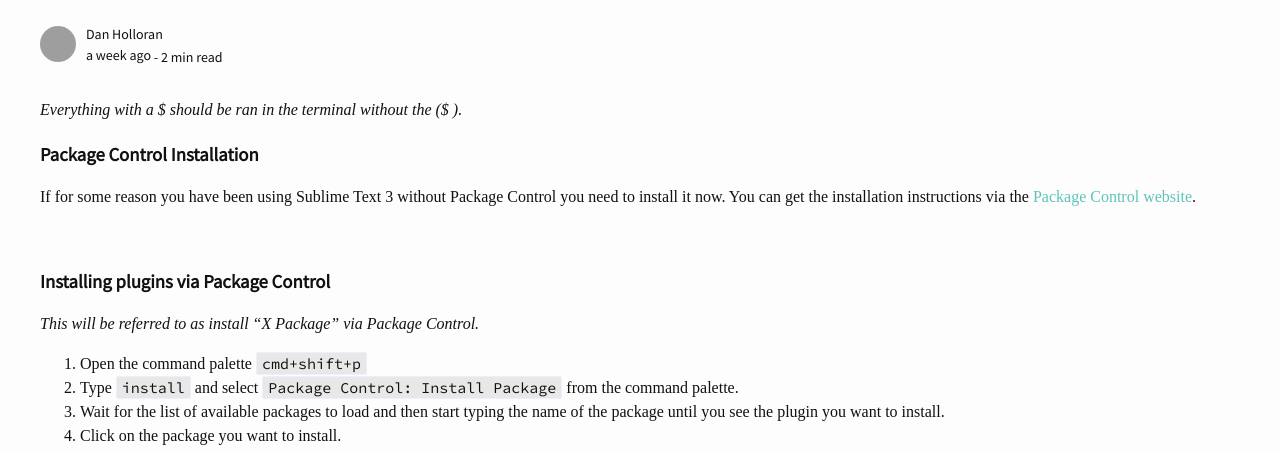
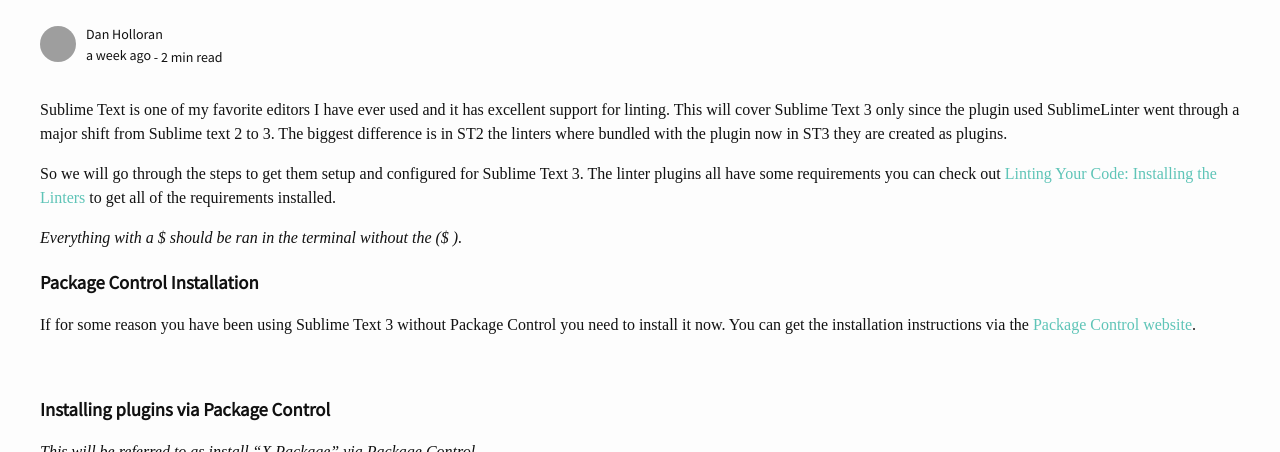
Before and after one commit to DHolloran/danholloran-com, a Jekyll site: the page built from _posts/2015/2015-08-30-installing-linters-sublime-text-3.markdown, in a window 1280 px wide and 900 px high, cut to the strip 448-900 px from the top of the window. Built offline with Jekyll 4.4.1, drawn with Linux system fonts in a browser that asks for light colours; some web fonts are replaced; comment, search, counter and statistics services are not loaded; grey boxes are pictures that could not be loaded.

Commit message:
Adds intro to Sublime Linters post

```diff
--- a/_posts/2015/2015-08-30-installing-linters-sublime-text-3.markdown
+++ b/_posts/2015/2015-08-30-installing-linters-sublime-text-3.markdown
@@ -5,6 +5,10 @@
 image:
   featured: 'photo-1433785124354-92116416b870'
 ---
+Sublime Text is one of my favorite editors I have ever used and it has excellent support for linting. This will cover Sublime Text 3 only since the plugin used SublimeLinter went through a major shift from Sublime text 2 to 3. The biggest difference is in ST2 the linters where bundled with the plugin now in ST3 they are created as plugins.
+
+So we will go through the steps to get them setup and configured for Sublime Text 3. The linter plugins all have some requirements you can check out [Linting Your Code: Installing the Linters](/2015/08/27/linting-your-code-installing-the-linters/) to get all of the requirements installed.
+
 *Everything with a $ should be ran in the terminal without the ($ ).*
 
 ### Package Control Installation
```
